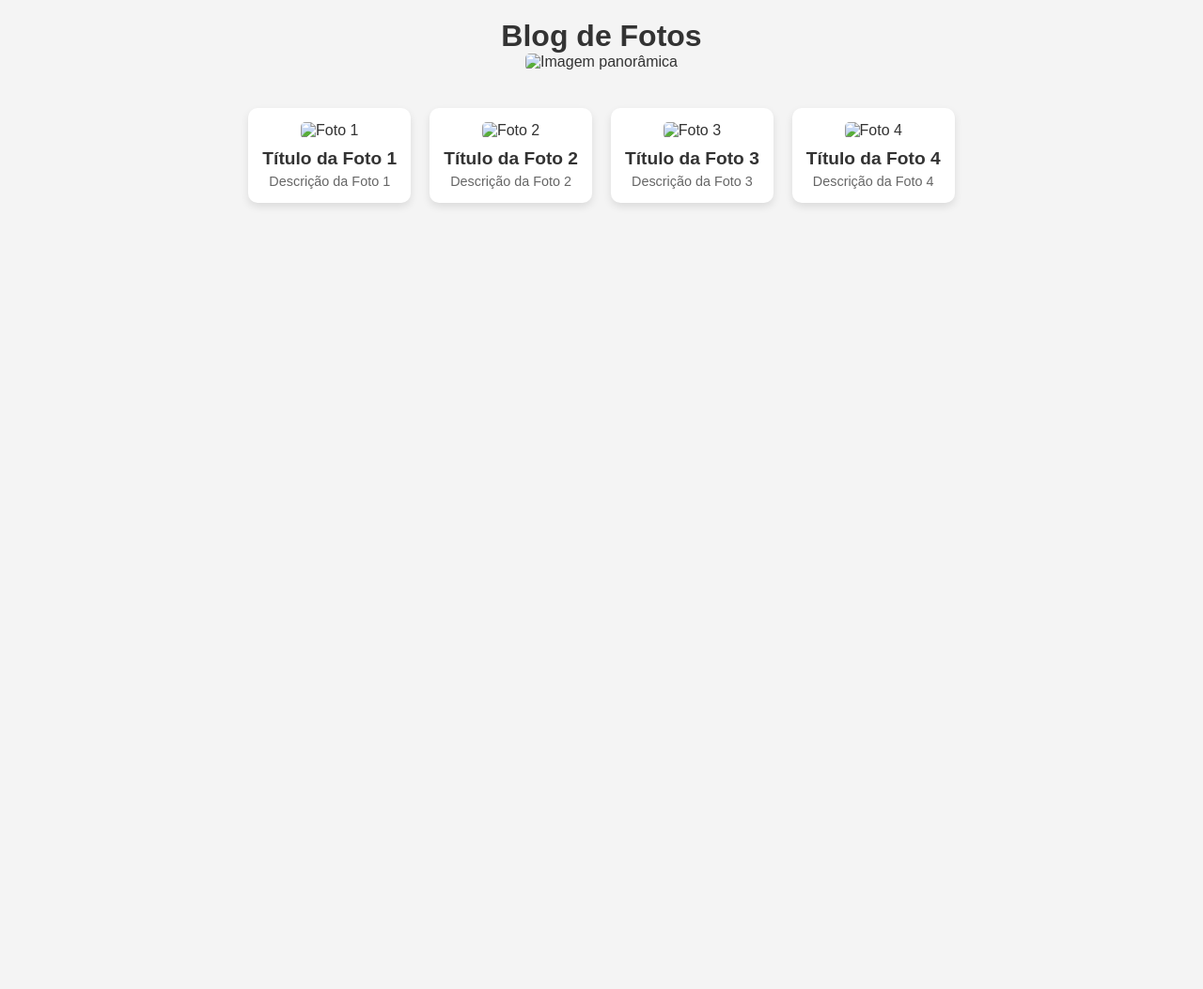
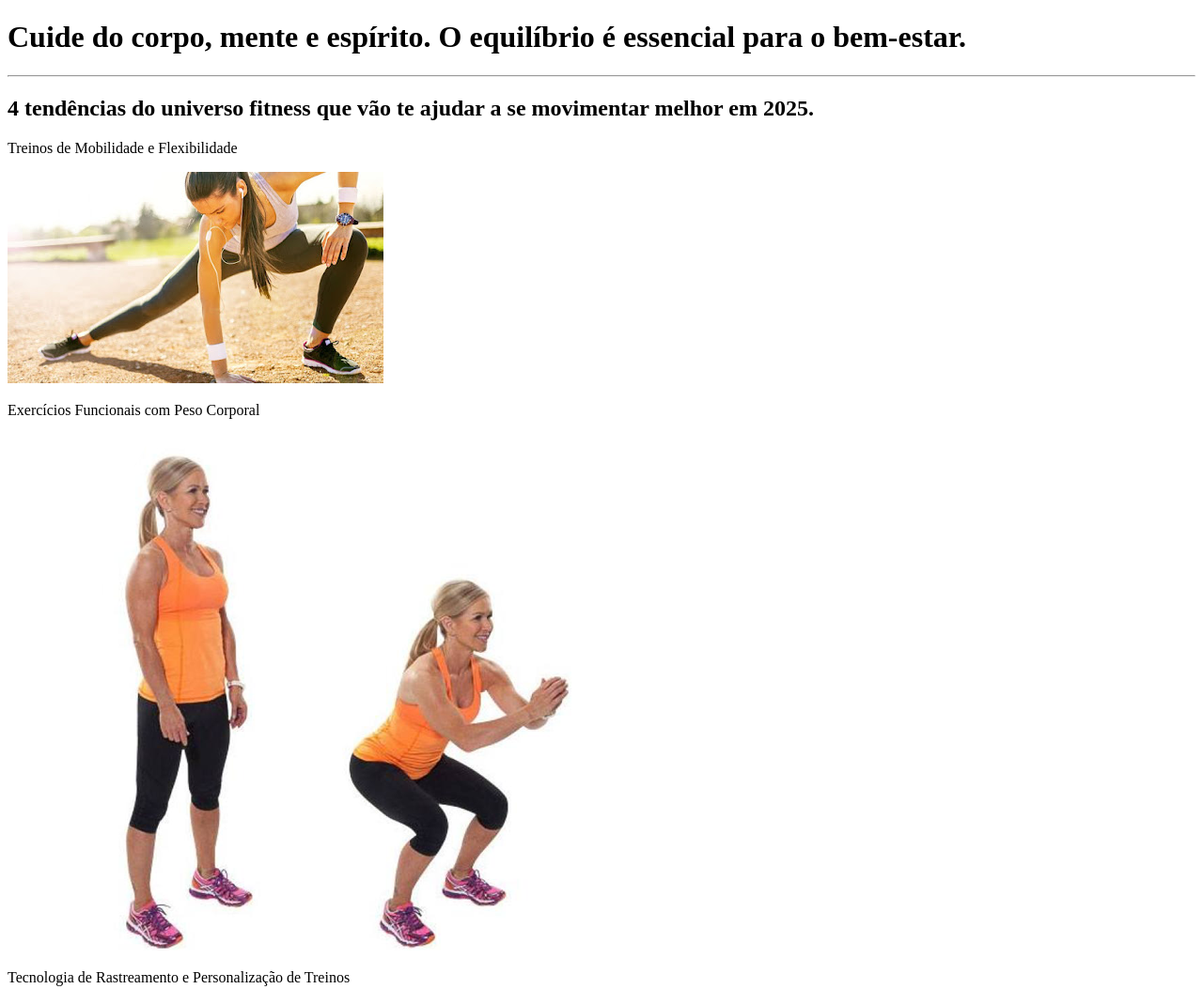
Before and after one commit to lucasfemar/programacao_exercicios, a plain HTML site: page daniele/index.html in a window 1280 px wide. Shown: the top 1053 px of the page at 94% size. Before the commit the page ends 800 px from the top, so only its background shows below. Drawn offline with Linux system fonts and the light colour scheme.

Commit message:
Meus exercicios

```diff
--- a/Aulas/Lucas -  Backend/Javascript_Basico/index.js
+++ b/Aulas/Lucas -  Backend/Javascript_Basico/index.js
@@ -54,10 +54,8 @@ console.log(frutas[4]);
 console.log(typeof frutas[0]);
 
 // Loops;
-console.log('\n***** Loops *****');
-for (let count = 0; count < frutas.length; count++) {
-    console.log('Posição: ', count);
-    console.log(frutas[count]); //fruntas[3]
+console.log('\n***** Arrays *****');
+const frutas = ['banana', 'abacaxi', 'melão'] //fruntas[3]
 }
 let count = 0;
 do {
--- a/daniele/index.html
+++ b/daniele/index.html
@@ -1,42 +1,25 @@
 <!DOCTYPE html>
-<html lang="pt-BR">
+<html lang="pt-Br">
 <head>
     <meta charset="UTF-8">
     <meta name="viewport" content="width=device-width, initial-scale=1.0">
-    <title>Blog com Fotos em Sequência</title>
+    <link rel="shortcut icon" href="favicon1.png" type="image/x-icon">
+    <title>Guia Fitness</title>
     <link rel="stylesheet" href="styles.css">
 </head>
 <body>
-    <!-- Cabeçalho -->
-    <header>
-        <h1>Blog de Fotos</h1>
-        <div class="panorama">
-            <img src="panoramica.jpg" alt="Imagem panorâmica">
-        </div>
-    </header>
+    <h1>Cuide do corpo, mente e espírito. O equilíbrio é essencial para o
+        bem-estar.</h1>
+ <hr>
+    <h2> 4 tendências do universo fitness que vão te ajudar a se movimentar melhor em 2025.</h2>
+   <p>Treinos de Mobilidade e Flexibilidade <p>
+    <img src="imagens/img1.jpg" alt="Treinos de Mobilidade e Flexibilidade:">
+    <p>Exercícios Funcionais com Peso Corporal</p>
+    <img src="img3.png" alt="Exercícios Funcionais com Peso Corporal">
+    <p>Tecnologia de Rastreamento e Personalização de Treinos</p>
+    <img src="img4.jpg" alt="Tecnologia de Rastreamento e Personalização de Treinos">
+    <p>Mindful Movement e Práticas de Conexão Corpo-Mente</p>
+    <img src="img5.jpeg" alt="Mindful Movement e Práticas de Conexão Corpo-Mente">
 
-    <!-- Galeria de Fotos -->
-    <section class="gallery">
-        <div class="photo-card">
-            <img src="foto1.jpg" alt="Foto 1">
-            <h3>Título da Foto 1</h3>
-            <p>Descrição da Foto 1</p>
-        </div>
-        <div class="photo-card">
-            <img src="foto2.jpg" alt="Foto 2">
-            <h3>Título da Foto 2</h3>
-            <p>Descrição da Foto 2</p>
-        </div>
-        <div class="photo-card">
-            <img src="foto3.jpg" alt="Foto 3">
-            <h3>Título da Foto 3</h3>
-            <p>Descrição da Foto 3</p>
-        </div>
-        <div class="photo-card">
-            <img src="foto4.jpg" alt="Foto 4">
-            <h3>Título da Foto 4</h3>
-            <p>Descrição da Foto 4</p>
-        </div>
-    </section>
 </body>
 </html>
--- a/daniele/styles.css
+++ b/daniele/styles.css
@@ -1,62 +1,2 @@
-/* Reset básico */
-* {
-    margin: 0;
-    padding: 0;
-    box-sizing: border-box;
-}
-
-/* Estilos do corpo */
-body {
-    font-family: Arial, sans-serif;
-    background-color: #f4f4f4;
-    color: #333;
-    padding: 20px;
-    text-align: center;
-}
-
-/* Cabeçalho e imagem panorâmica */
-header {
-    margin-bottom: 20px;
-}
-
-.panorama img {
-    width: 100%;
-    max-width: 1000px;
-    height: auto;
-    border-radius: 5px;
-    margin-bottom: 20px;
-}
-
-/* Galeria de Fotos */
-.gallery {
-    display: flex;
-    justify-content: center;
-    gap: 20px;
-    flex-wrap: wrap;
-}
-
-.photo-card {
-    background-color: #fff;
-    padding: 15px;
-    border-radius: 10px;
-    box-shadow: 0 4px 8px rgba(0, 0, 0, 0.1);
-    max-width: 200px;
-    text-align: center;
-}
-
-.photo-card img {
-    width: 100%;
-    height: auto;
-    border-radius: 5px;
-    margin-bottom: 10px;
-}
-
-.photo-card h3 {
-    font-size: 1.2em;
-    margin-bottom: 5px;
-}
-
-.photo-card p {
-    font-size: 0.9em;
-    color: #666;
-}
+body{
+background:color red}
```
Also changed, not shown: Nathalia/Desafio.html (+33 -47 lines), daniele/exercicios.js (added, +41 -0 lines), daniele/favicon1.png (added), daniele/imagens/img1.jpg (added), daniele/img3.png (added), daniele/img4.jpg (added), daniele/img5.jpeg (added), daniele/newFile.js (added).
